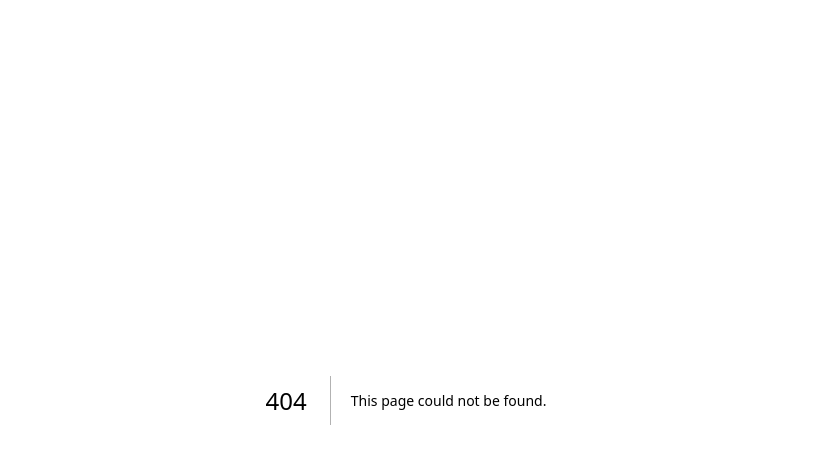
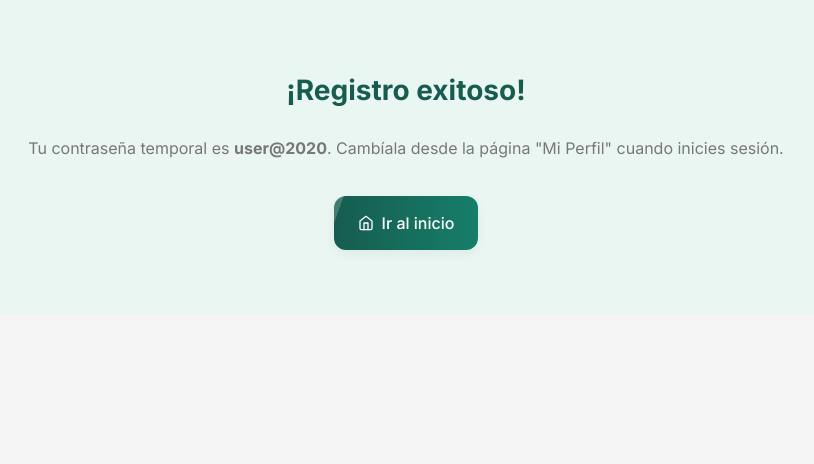
Before and after one commit to ysanchezf/inventarioV2, a Next.js app: page /registro-exitoso in a window 1280 px wide. Before the commit this address had no page. Shown: the top 464 px of the page, without its empty margins (234-1048 px from the left). Built offline with nearby package versions, Linux system fonts and the light colour scheme; no server answers; sample sign-in values are in the browser's storage.

Commit message:
Show default password after Google signup

```diff
--- a/pages/register.tsx
+++ b/pages/register.tsx
@@ -160,6 +160,7 @@ export default function Register() {
             const res = await signIn('google', {
               redirect: false,
               prompt: 'select_account',
+              callbackUrl: '/registro-exitoso',
             })
             if (res?.url) router.push(res.url)
           }}
--- /dev/null
+++ b/pages/registro-exitoso.tsx
@@ -0,0 +1,32 @@
+import { GetServerSideProps } from 'next'
+import { getSession } from 'next-auth/react'
+import Link from 'next/link'
+import { FiHome } from 'react-icons/fi'
+
+type Props = {
+  defaultPassword: string
+}
+
+export default function RegistroExitoso({ defaultPassword }: Props) {
+  return (
+    <main className="register-page">
+      <h2>¡Registro exitoso!</h2>
+      <p className="subheading">
+        Tu contraseña temporal es <strong>{defaultPassword}</strong>. Cambíala
+        desde la página "Mi Perfil" cuando inicies sesión.
+      </p>
+      <Link href="/" className="button primary signin-btn">
+        <FiHome /> Ir al inicio
+      </Link>
+    </main>
+  )
+}
+
+export const getServerSideProps: GetServerSideProps<Props> = async ctx => {
+  const session = await getSession(ctx)
+  if (!session?.user?.email) {
+    return { redirect: { destination: '/auth/signin', permanent: false } }
+  }
+  const matricula = session.user.email.split('@')[0]
+  return { props: { defaultPassword: `${matricula}@2020` } }
+}
```
Also changed, not shown: 1 other file (tests, documents, lock files or other folders).
